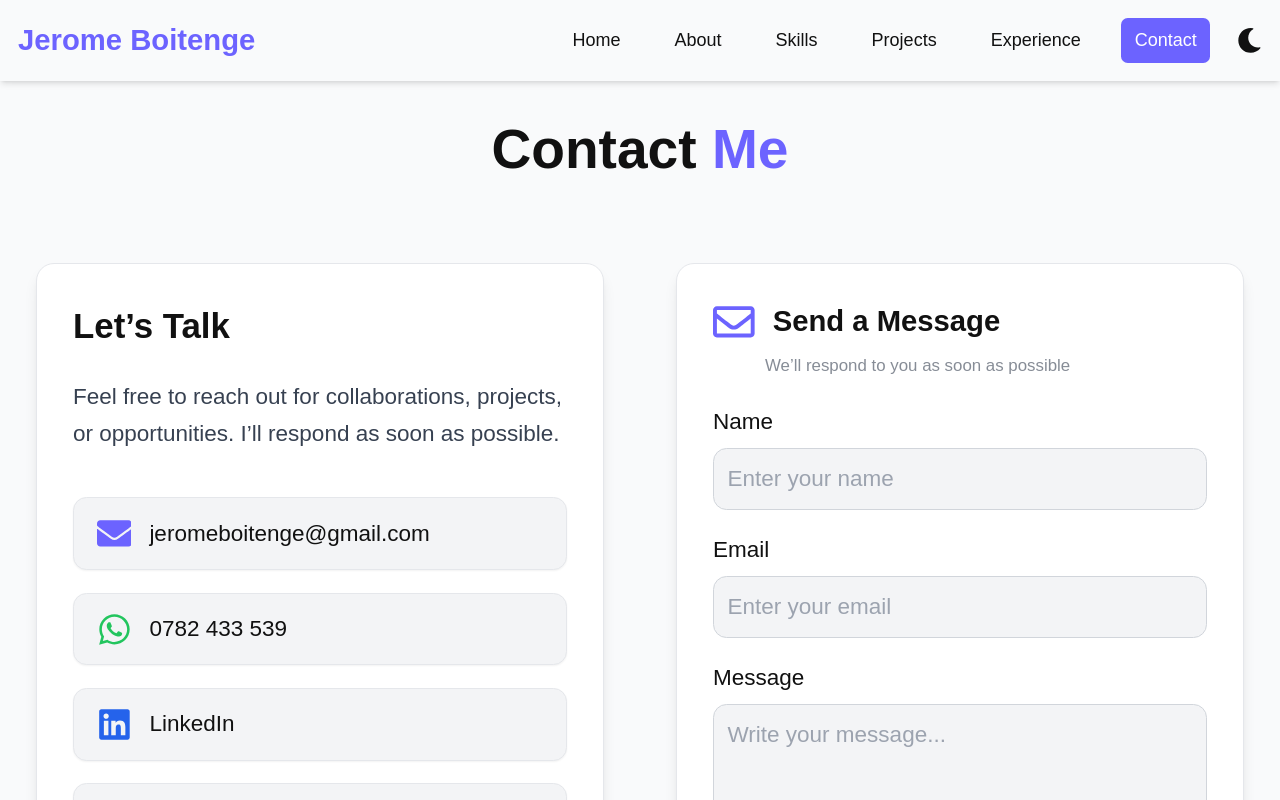
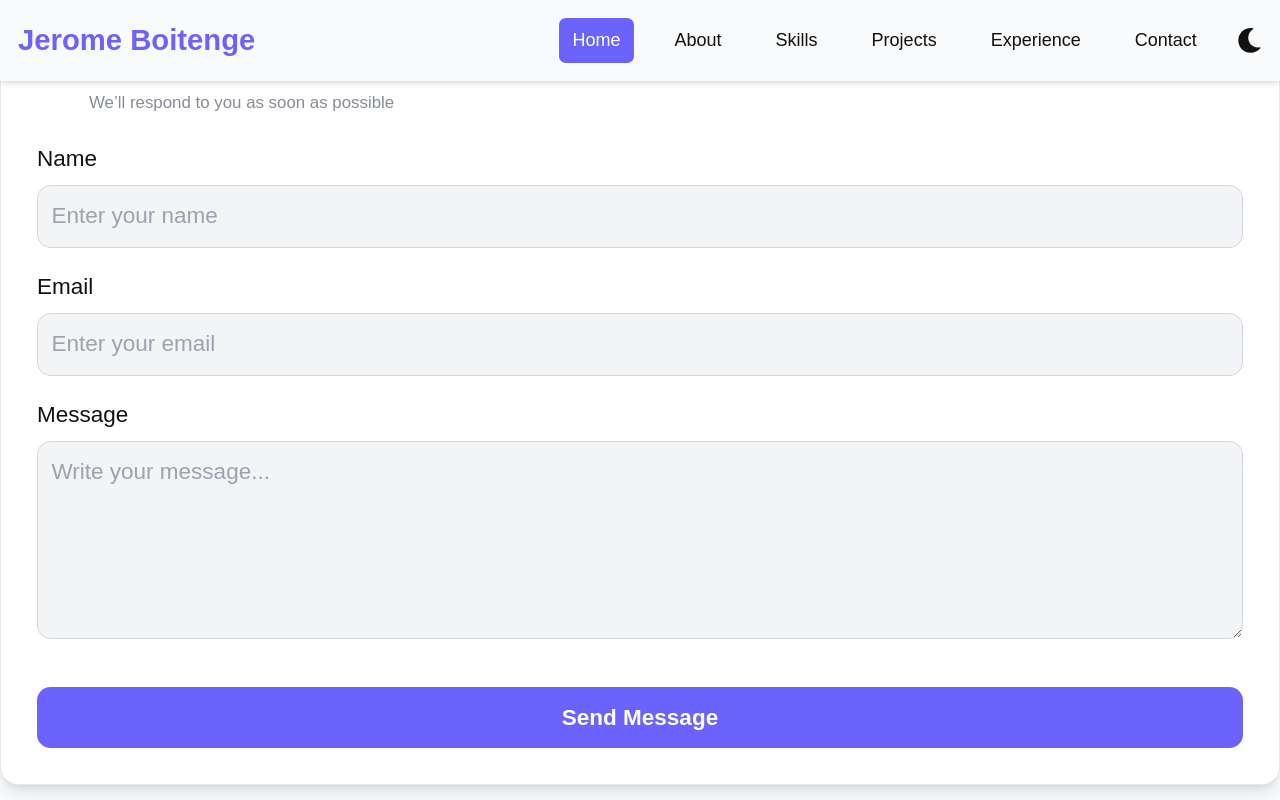
Before and after one commit to jeromeboitenge/Boitenge, a Next.js app: page /contact in a window 1280 px wide. Shown: the top 800 px of the page. Built offline with nearby package versions, Linux system fonts and the light colour scheme.

Commit message:
Fix ContactForm props type for Vercel build

```diff
--- a/app/contact/page.tsx
+++ b/app/contact/page.tsx
@@ -1,137 +1,146 @@
 'use client';
 
-import ContactForm from '../components/ContactForm';
-import { motion } from 'framer-motion';
-import toast, { Toaster } from 'react-hot-toast';
+import { useState, useEffect } from "react";
+import { motion } from "framer-motion";
+import { FaRegEnvelope, FaCheckCircle, FaTimesCircle } from "react-icons/fa";
 
-import {
-  FaWhatsapp,
-  FaEnvelope,
-  FaLinkedin,
-  FaGithub,
-  FaTwitter
-} from 'react-icons/fa';
+// Define props interface
+interface ContactFormProps {
+  onSuccess?: () => void;
+}
 
-export default function Contact() {
+export default function ContactForm({ onSuccess }: ContactFormProps) {
+  const [form, setForm] = useState({ name: "", email: "", message: "" });
+  const [status, setStatus] = useState<"idle" | "sending" | "success" | "error">("idle");
 
-  // Toast Example Trigger
-  const showToast = () => {
-    toast.success("Message Sent Successfully!", {
-      style: {
-        background: "#1d1d1d",
-        color: "white",
-      },
+  // Auto-hide messages after 30 seconds
+  useEffect(() => {
+    if (status === "success" || status === "error") {
+      const timer = setTimeout(() => setStatus("idle"), 30000);
+      return () => clearTimeout(timer);
+    }
+  }, [status]);
+
+  const handleSubmit = async (e: React.FormEvent) => {
+    e.preventDefault();
+    setStatus("sending");
+
+    try {
+      const response = await fetch("https://formspree.io/f/mkgyjkll", {
+        method: "POST",
+        headers: { "Content-Type": "application/json" },
+        body: JSON.stringify(form),
       });
+
+      if (response.ok) {
+        setForm({ name: "", email: "", message: "" });
+        setStatus("success");
+        if (onSuccess) onSuccess(); // call the callback if provided
+      } else {
+        setStatus("error");
+      }
+    } catch {
+      setStatus("error");
+    }
   };
 
+  if (status === "success" || status === "error") {
     return (
-    <section id="contact" className="max-w-7xl mx-auto py-24 px-4 md:px-8">
+      <motion.div
+        initial={{ opacity: 0, scale: 0.8 }}
+        animate={{ opacity: 1, scale: 1 }}
+        className="flex flex-col items-center justify-center bg-white dark:bg-[#1b1b1b] p-8 rounded-2xl shadow-lg border border-gray-200 dark:border-gray-700 text-center min-h-[300px]"
+      >
+        {status === "success" ? (
+          <>
+            <FaCheckCircle className="text-green-500 text-6xl mb-4" />
+            <p className="text-3xl md:text-4xl font-bold text-green-600 dark:text-green-400">
+              Your message was sent successfully!
+            </p>
+          </>
+        ) : (
+          <>
+            <FaTimesCircle className="text-red-500 text-6xl mb-4" />
+            <p className="text-3xl md:text-4xl font-bold text-red-600 dark:text-red-400">
+              Oops! Something went wrong.
+            </p>
+          </>
+        )}
+        <button
+          onClick={() => setStatus("idle")}
+          className="mt-8 px-6 py-3 bg-primary text-white rounded-xl hover:opacity-90 transition-all"
+        >
+          Send Another Message
+        </button>
+      </motion.div>
+    );
+  }
 
-      <Toaster position="top-right" />
-
-      {/* Title */}
-      <motion.h2
+  return (
+    <motion.form
+      onSubmit={handleSubmit}
       initial={{ opacity: 0, y: 30 }}
       whileInView={{ opacity: 1, y: 0 }}
       transition={{ duration: 0.7 }}
-        className="text-4xl md:text-5xl font-extrabold text-center mb-16
-                   text-darkText dark:text-white"
+      className="bg-white dark:bg-[#1b1b1b] p-8 rounded-2xl shadow-lg border border-gray-200 dark:border-gray-700"
     >
-        Contact <span className="text-primary">Me</span>
-      </motion.h2>
+      {/* Top section */}
+      <div className="flex flex-col items-start gap-2 mb-6">
+        <div className="flex items-center gap-4">
+          <FaRegEnvelope className="text-primary text-4xl" />
+          <h3 className="text-2xl font-semibold dark:text-white">Send a Message</h3>
+        </div>
+        <p className="text-sm text-gray-700 dark:text-white opacity-60 ml-[52px]">
+          We’ll respond to you as soon as possible
+        </p>
+      </div>
 
-      <div className="grid md:grid-cols-2 gap-16">
+      {/* Name */}
+      <label className="text-lg font-medium dark:text-gray-300">Name</label>
+      <input
+        type="text"
+        required
+        value={form.name}
+        onChange={(e) => setForm({ ...form, name: e.target.value })}
+        placeholder="Enter your name"
+        className="w-full mt-2 mb-5 p-3 rounded-xl text-lg bg-gray-100 dark:bg-[#2b2b2b] text-black dark:text-white border border-gray-300 dark:border-gray-600 focus:outline-none focus:ring-2 focus:ring-primary"
+      />
 
-        {/* LEFT — Card */}
-        <motion.div
-          initial={{ opacity: 0, x: -40 }}
-          whileInView={{ opacity: 1, x: 0 }}
-          transition={{ duration: 0.7 }}
-          className="
-            bg-white dark:bg-[#1a1a1a]
-            border border-gray-200 dark:border-gray-700
-            shadow-lg rounded-2xl p-8
-            flex flex-col gap-6
-          "
+      {/* Email */}
+      <label className="text-lg font-medium dark:text-gray-300">Email</label>
+      <input
+        type="email"
+        required
+        value={form.email}
+        onChange={(e) => setForm({ ...form, email: e.target.value })}
+        placeholder="Enter your email"
+        className="w-full mt-2 mb-5 p-3 rounded-xl text-lg bg-gray-100 dark:bg-[#2b2b2b] text-black dark:text-white border border-gray-300 dark:border-gray-600 focus:outline-none focus:ring-2 focus:ring-primary"
+      />
+
+      {/* Message */}
+      <label className="text-lg font-medium dark:text-gray-300">Message</label>
+      <textarea
+        required
+        rows={5}
+        value={form.message}
+        onChange={(e) => setForm({ ...form, message: e.target.value })}
+        placeholder="Write your message..."
+        className="w-full mt-2 mb-5 p-3 rounded-xl text-lg bg-gray-100 dark:bg-[#2b2b2b] text-black dark:text-white border border-gray-300 dark:border-gray-600 focus:outline-none focus:ring-2 focus:ring-primary"
+      ></textarea>
+
+      {/* Submit Button with Loader */}
+      <motion.button
+        type="submit"
+        whileHover={{ scale: 1.05 }}
+        whileTap={{ scale: 0.95 }}
+        className="w-full mt-4 p-3 text-lg font-semibold bg-primary text-white rounded-xl hover:opacity-90 transition-all flex items-center justify-center gap-3"
+        disabled={status === "sending"}
       >
-          <h3 className="text-3xl font-semibold text-darkText dark:text-white">
-            Let’s Talk
-          </h3>
-
-          <p className="text-lg leading-relaxed text-gray-700 dark:text-white">
-     Feel free to reach out for collaborations, projects, or opportunities.
-     I’ll respond as soon as possible.
-          </p>
-
-          {/* Contact List */}
-          <div className="flex flex-col gap-5 mt-4">
-
-            {[
-              {
-                icon: <FaEnvelope className="text-3xl text-primary" />,
-                label: "jeromeboitenge@gmail.com",
-                href: "mailto:jeromeboitenge@gmail.com"
-              },
-              {
-                icon: <FaWhatsapp className="text-3xl text-green-500" />,
-                label: "0782 433 539",
-                href: "https://wa.me/250782433539"
-              },
-              {
-                icon: <FaLinkedin className="text-3xl text-blue-600" />,
-                label: "LinkedIn",
-                href: "https://www.linkedin.com/in/nzaramyimana-jerome-961714391"
-              },
-              {
-                icon: <FaGithub className="text-3xl dark:text-white" />,
-                label: "GitHub",
-                href: "https://github.com/jeromeboitenge"
-              },
-              {
-                icon: <FaTwitter className="text-3xl text-blue-400" />,
-                label: "Twitter",
-                href: "https://twitter.com/jeromeboitenge"
-              },
-            ].map((item, i) => (
-              <motion.a
-                key={i}
-                whileHover={{ scale: 1.03 }}
-                className="
-                  group flex items-center gap-4
-                  px-5 py-4
-                  rounded-xl
-                  bg-gray-100 dark:bg-[#2a2a2a]
-                  border border-gray-200 dark:border-gray-600
-                  shadow-sm hover:shadow-md
-                  transition
-                "
-                href={item.href}
-                target="_blank"
-              >
-                {item.icon}
-                <span className="
-                  text-lg transition
-                  text-darkText dark:text-white
-                  group-hover:text-primary
-                ">
-                  {item.label}
-                </span>
-              </motion.a>
-            ))}
-
-          </div>
-        </motion.div>
-
-        {/* RIGHT — Contact Form with Toast */}
-        <motion.div
-          initial={{ opacity: 0, x: 40 }}
-          whileInView={{ opacity: 1, x: 0 }}
-          transition={{ duration: 0.7 }}
-        >
-          <ContactForm onSuccess={showToast} />
-        </motion.div>
-
-      </div>
-    </section>
+        {status === "sending" && (
+          <span className="animate-spin border-2 border-white border-t-transparent rounded-full w-5 h-5"></span>
+        )}
+        Send Message
+      </motion.button>
+    </motion.form>
   );
 }
```
Lines whose indentation alone changed are shown as unchanged.
